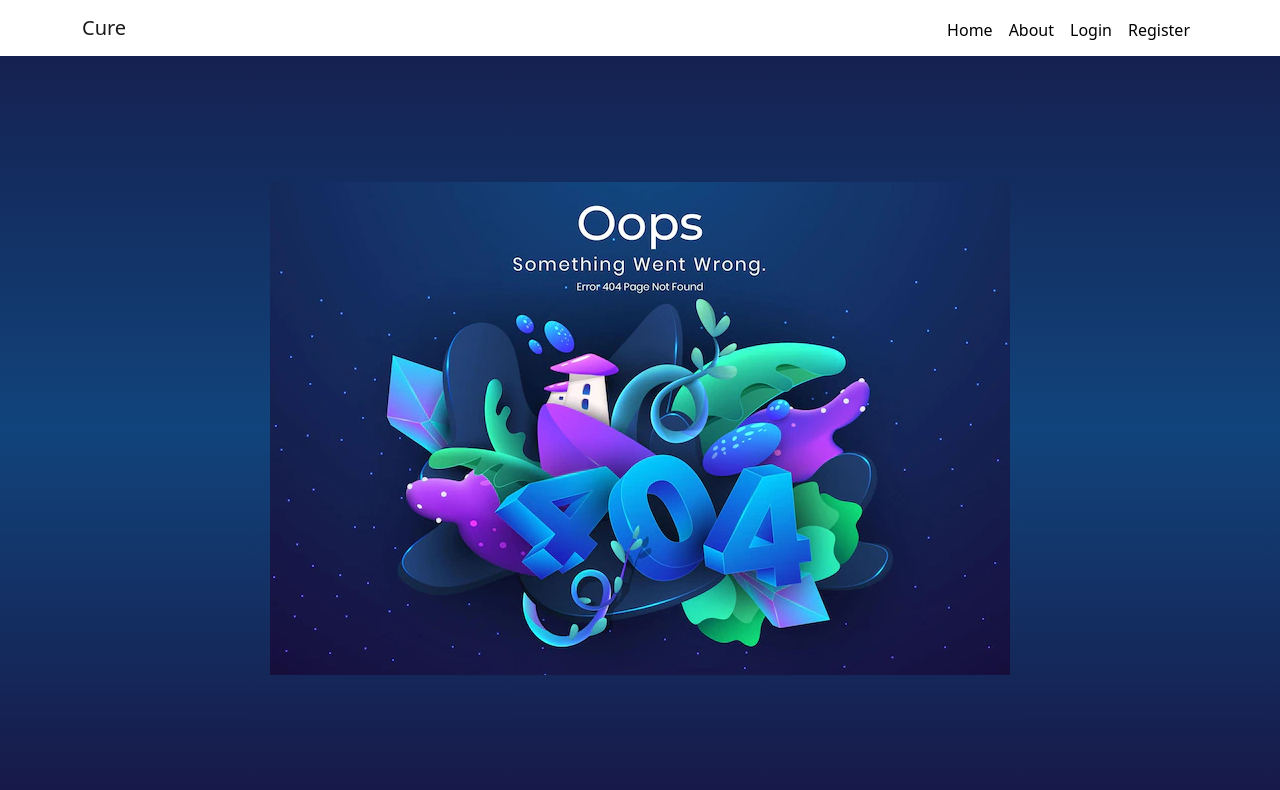
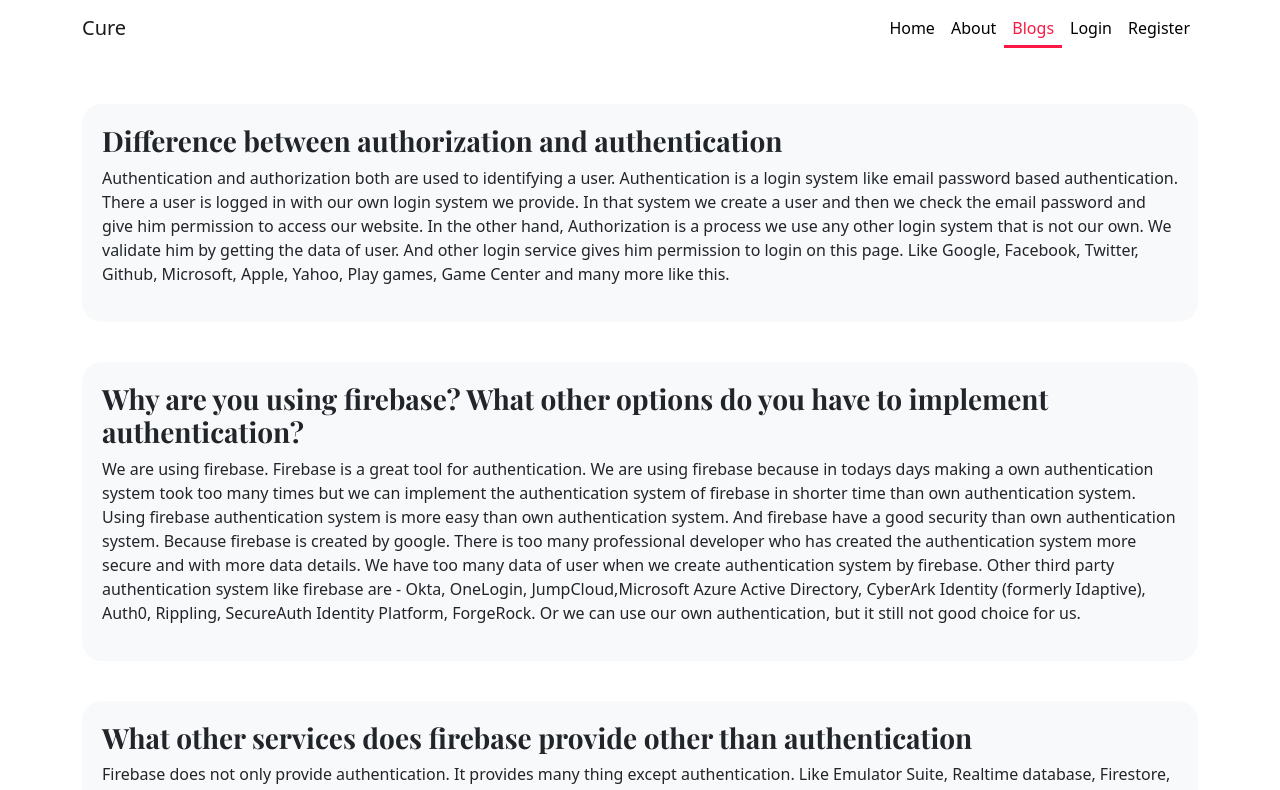
Before and after one commit to AshikurRahmanMunna/independent-service-provider, a React (Create React App) app: page /blogs in a window 1280 px wide. Shown: the top 790 px of the page. Built offline with nearby package versions, Linux system fonts and the light colour scheme; no server answers.

Commit message:
Blogs Complete

```diff
--- a/public/index.html
+++ b/public/index.html
@@ -25,6 +25,12 @@
       Learn how to configure a non-root public URL by running `npm run build`.
     -->
     <title>Cure</title>
+    <link rel="preconnect" href="https://fonts.googleapis.com" />
+    <link rel="preconnect" href="https://fonts.gstatic.com" crossorigin />
+    <link
+      href="https://fonts.googleapis.com/css2?family=Playfair+Display:wght@500;700&display=swap"
+      rel="stylesheet"
+    />
   </head>
   <body>
     <noscript>You need to enable JavaScript to run this app.</noscript>
--- a/src/App.css
+++ b/src/App.css
@@ -1,3 +1,4 @@
+@import url('https://fonts.googleapis.com/css2?family=Playfair+Display:wght@500;700&display=swap');
 .App {
   text-align: center;
 }
--- a/src/App.js
+++ b/src/App.js
@@ -9,6 +9,7 @@ import 'react-toastify/dist/ReactToastify.css';
 import RequireAuth from './Pages/RequireAuth/RequireAuth';
 import Checkout from './Pages/Checkout/Checkout';
 import Register from './Pages/Register/Register';
+import Blogs from './Pages/Blogs/Blogs';
 
 function App() {
   return (
@@ -19,6 +20,7 @@ function App() {
         <Route path="/home" element={<Home></Home>}></Route>
         <Route path="/login" element={<Login></Login>}></Route>
         <Route path="/register" element={<Register></Register>}></Route>
+        <Route path="/blogs" element={<Blogs></Blogs>}></Route>
         <Route path="/checkout" element={
           <RequireAuth>
             <Checkout></Checkout>
--- /dev/null
+++ b/src/Pages/Blogs/Blogs.css
@@ -0,0 +1,9 @@
+.question {
+    border-radius: 20px;
+    padding: 20px;
+    margin-bottom: 40px;
+}
+.question h3 {
+    font-family: 'Playfair Display', serif;
+    font-weight: bold;
+}
--- /dev/null
+++ b/src/Pages/Blogs/Blogs.js
@@ -0,0 +1,23 @@
+import React from 'react';
+import './Blogs.css';
+
+const Blogs = () => {
+    return (
+        <div className='container mt-5'>
+            <div className='bg-light question'>
+                <h3>Difference between authorization and authentication</h3>
+                <p>Authentication and authorization both are used to identifying a user. Authentication is a login system like email password based authentication. There a user is logged in with our own login system we provide. In that system we create a user and then we check the email password and give him permission to access our website. In the other hand, Authorization is a process we use any other login system that is not our own. We validate him by getting the data of user. And other login service gives him permission to login on this page. Like Google, Facebook, Twitter, Github, Microsoft, Apple, Yahoo, Play games, Game Center and many more like this.</p>
+            </div>
+            <div className='bg-light question'>
+                <h3>Why are you using firebase? What other options do you have to implement authentication?</h3>
+                <p>We are using firebase. Firebase is a great tool for authentication. We are using firebase because in todays days making a own authentication system took too many times but we can implement the authentication system of firebase in shorter time than own authentication system. Using firebase authentication system is more easy than own authentication system. And firebase have a good security than own authentication system. Because firebase is created by google. There is too many professional developer who has created the authentication system more secure and with more data details. We have too many data of user when we create authentication system by firebase. Other third party authentication system like firebase are - Okta, OneLogin, JumpCloud,Microsoft Azure Active Directory, CyberArk Identity (formerly Idaptive), Auth0, Rippling, SecureAuth Identity Platform, ForgeRock. Or we can use our own authentication, but it still not good choice for us.</p>
+            </div>
+            <div className='bg-light question'>
+                <h3>What other services does firebase provide other than authentication</h3>
+                <p>Firebase does not only provide authentication. It provides many thing except authentication. Like Emulator Suite, Realtime database, Firestore, Storage, ML, Hosting, Cloud Functions, Security Rules, Extensions, Google Analytics, Predictions, Cloud Messaging, Test Lab,Crashlytics, Performance Monitoring, Test Lab, App Distribution, Remote Config, A/B Testing, Cloud Messaging, In-App Messaging, Dynamic Links, Google AdMob, Google Ads, App Indexing etc. Firebase has a full system we need for our website. This is very helpful.</p>
+            </div>
+        </div>
+    );
+};
+
+export default Blogs;
--- a/src/Pages/Shared/Header/Header.js
+++ b/src/Pages/Shared/Header/Header.js
@@ -17,6 +17,7 @@ const Header = () => {
           <Nav className="ms-auto">
             <Nav.Link as={CustomLink} to="/">Home</Nav.Link>
             <Nav.Link as={CustomLink} to="/about">About</Nav.Link>
+            <Nav.Link as={CustomLink} to="/blogs">Blogs</Nav.Link>
             {
               user ? <button onClick={() => signOut(auth)} className="btn btn-link text-decoration-none text-black">Log Out</button>
               :
```
